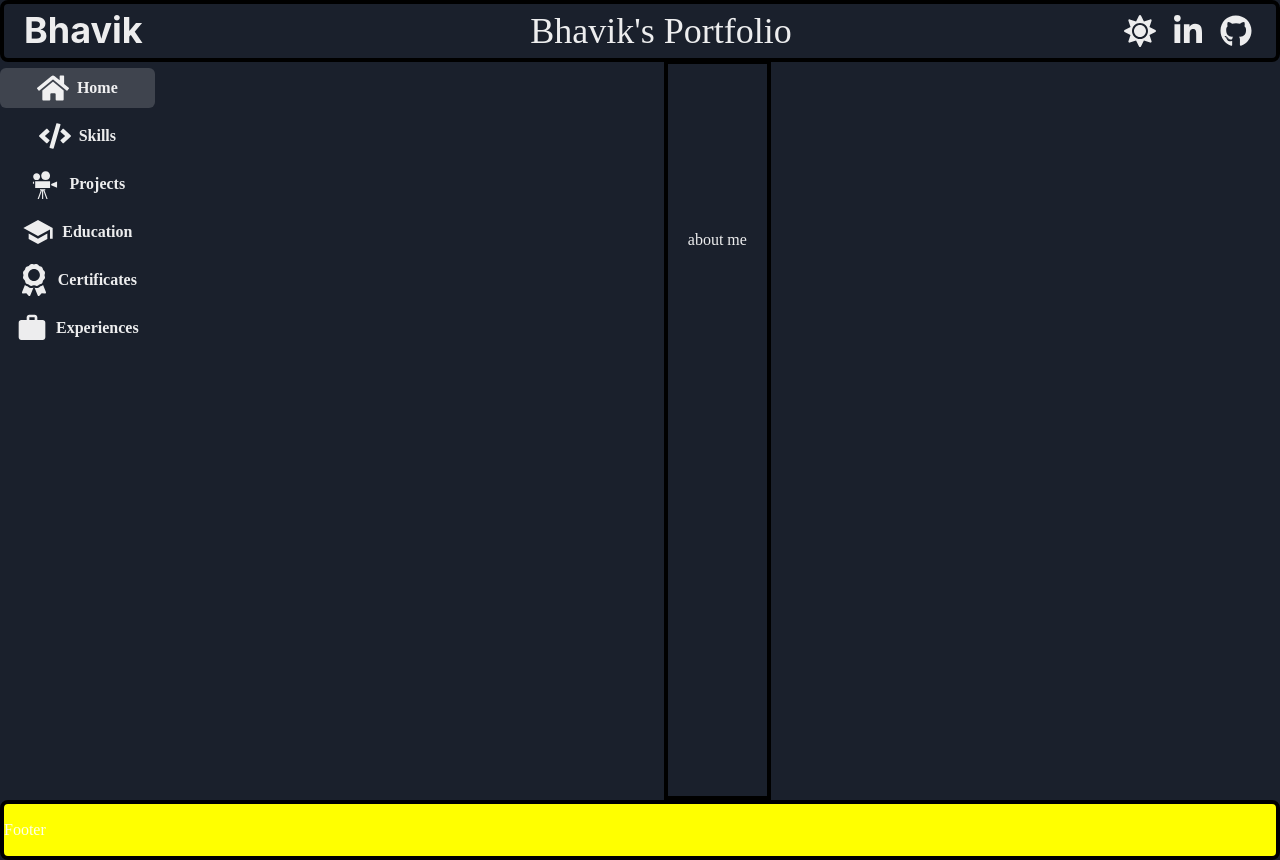
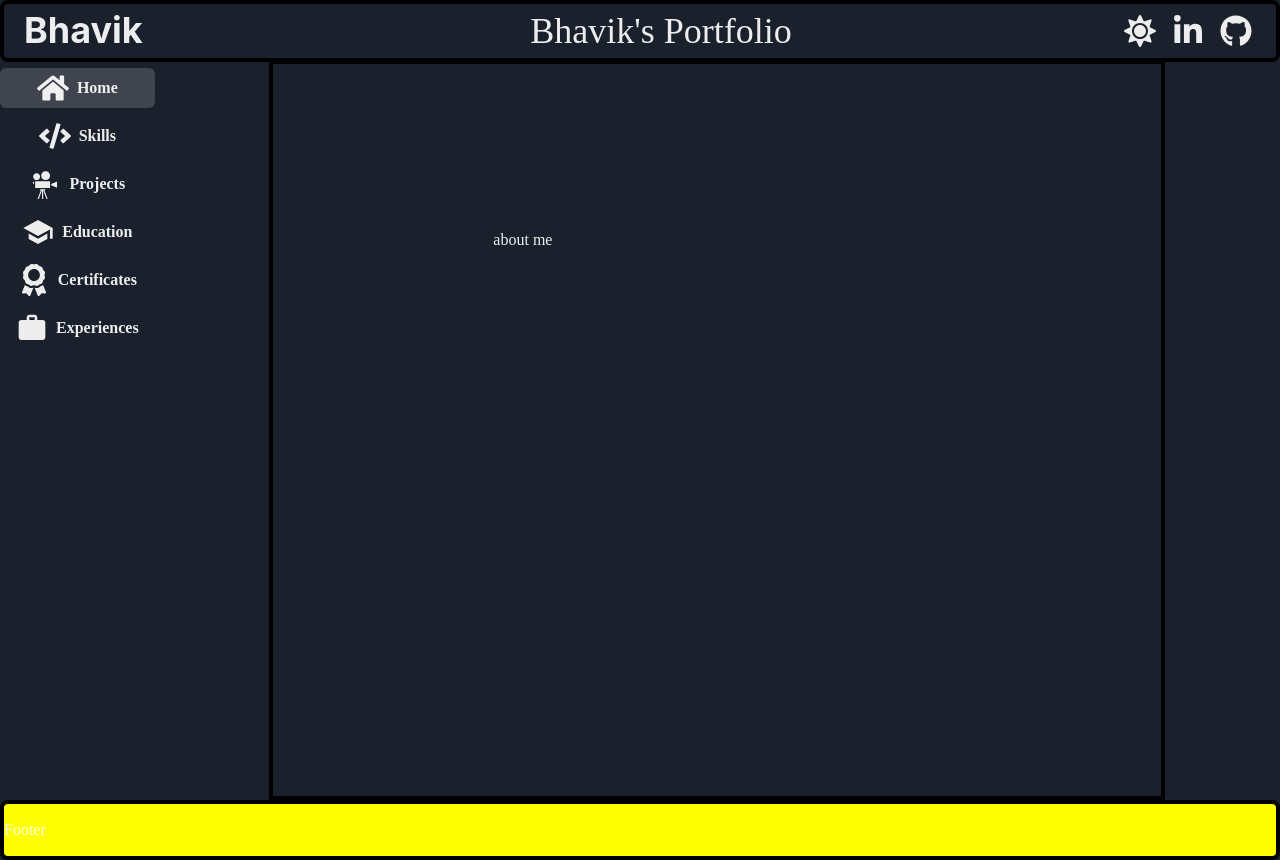
Before and after one commit to bhavik-knight/portfolio-chakra, a React (Vite) app in the folder react/frontend/: page / in a window 1280 px wide. Built offline with nearby package versions, Linux system fonts and the light colour scheme.

Commit message:
try to figure width for the middle part of the website: sidenav/main part

```diff
--- a/react/frontend/src/App.jsx
+++ b/react/frontend/src/App.jsx
@@ -82,10 +82,11 @@ function App() {
       >
 
         <Flex
+          // bg="lightgreen"
           className="sidenav"
           as="aside"
           minW="fit-content"
-          maxW="200px"
+          maxW="15%"
           flexDirection={{ base: "row", lg: "column" }}
           flexWrap={{ base: "wrap", lg: "nowrap" }}
           justifyContent={{ base: "center", lg: "flex-start" }}
@@ -102,7 +103,9 @@ function App() {
           className="content"
           as="main"
           px={{ base: 0, lg: "4px" }}
+          width="70%"
           mx="auto"
+          justify="center"
         >
           {pages[currentPage].page}
         </Flex>
```
